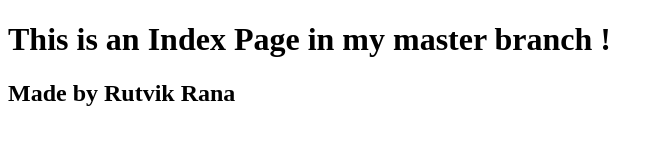
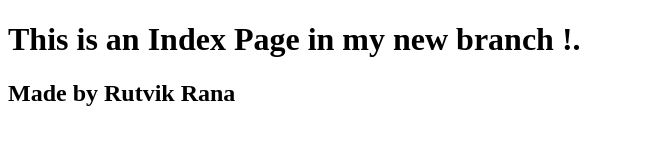
Before and after one commit to rutvik-rana06/git-new-starter, a plain HTML site: page index.html in a window 1280 px wide. Shown: the whole page, without its empty margins (0-663 px from the left). Drawn offline with Linux system fonts and the light colour scheme.

Commit message:
Roll backed

```diff
--- a/index.html
+++ b/index.html
@@ -7,7 +7,7 @@
     <title>Index</title>
 </head>
 <body>
-    <h1>This is an Index Page in my master branch !</h1>
+    <h1>This is an Index Page in my new branch !.</h1>
     <h2>Made by Rutvik Rana</h2>
 
 </body>
```
